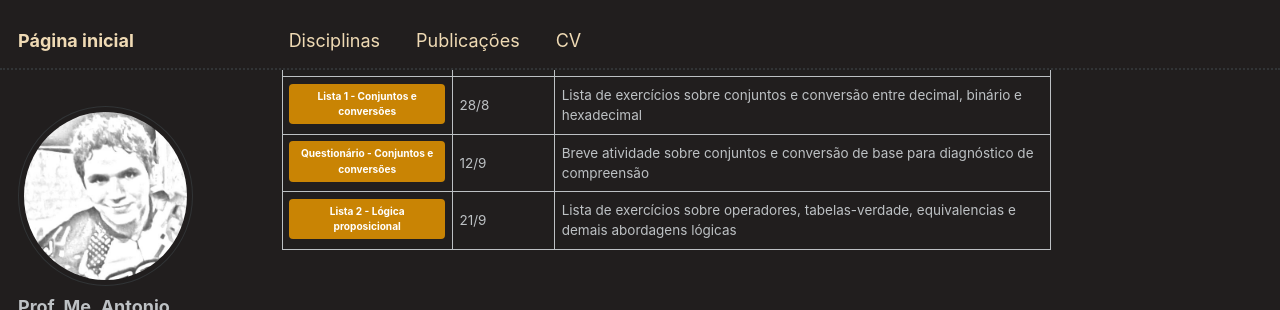
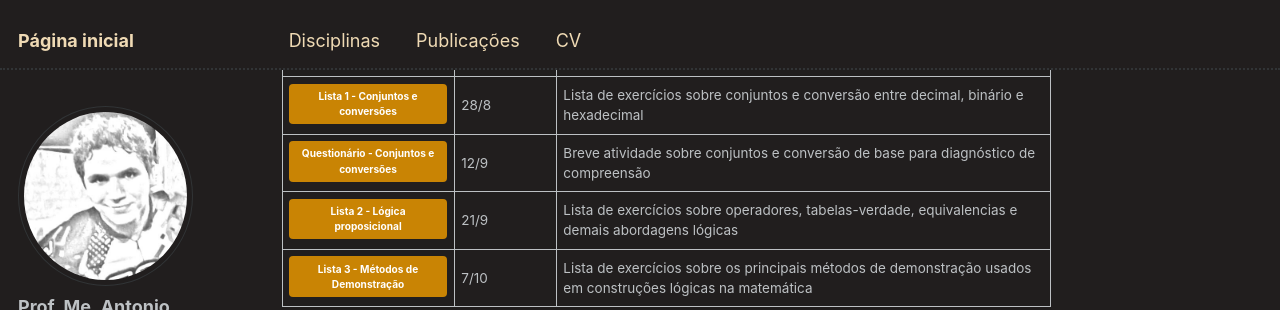
Before and after one commit to antmelo/antmelo.github.io, a Jekyll site: the page built from _teaching/2024-2-fundamentos.md, in a window 1280 px wide and 900 px high, scrolled down 1393 px, cut to the strip 0-310 px from the top of the window. Built offline with Jekyll 4.4.1, drawn with Linux system fonts in a browser that asks for light colours; some web fonts are replaced.

Commit message:
Update 2024-2-fundamentos.md

```diff
--- a/_teaching/2024-2-fundamentos.md
+++ b/_teaching/2024-2-fundamentos.md
@@ -41,6 +41,7 @@ lógicas; Lógica de predicados. Aplicações de lógica de predicados.
 | [Lista 1 - Conjuntos e conversões](https://antmelo.github.io/files/Lista1-Conjuntos_conversoes.pdf){: .btn}   | 28/8   | Lista de exercícios sobre conjuntos e conversão entre decimal, binário e hexadecimal            |
 | [Questionário - Conjuntos e conversões](https://antmelo.github.io/files/FundQ1.pdf){: .btn}   | 12/9   | Breve atividade sobre conjuntos e conversão de base para diagnóstico de compreensão            |
 | [Lista 2 - Lógica proposicional](https://antmelo.github.io/files/Lista2_Logica.pdf){: .btn}   | 21/9   | Lista de exercícios sobre operadores, tabelas-verdade, equivalencias e demais abordagens lógicas            |
+| [Lista 3 - Métodos de Demonstração](https://antmelo.github.io/files/Lista3_Demons.pdf){: .btn}   | 7/10   | Lista de exercícios sobre os principais métodos de demonstração usados em construções lógicas na matemática           |
 
 &nbsp;&nbsp;&nbsp;
 <iframe width="560" height="315" src="https://www.youtube.com/embed/1jAOBgL6lbg?si=MMP8JfAU49F1Q1rz" title="YouTube video player" frameborder="0" allow="accelerometer; autoplay; clipboard-write; encrypted-media; gyroscope; picture-in-picture; web-share" referrerpolicy="strict-origin-when-cross-origin" allowfullscreen></iframe> &nbsp;&nbsp;&nbsp;
```
